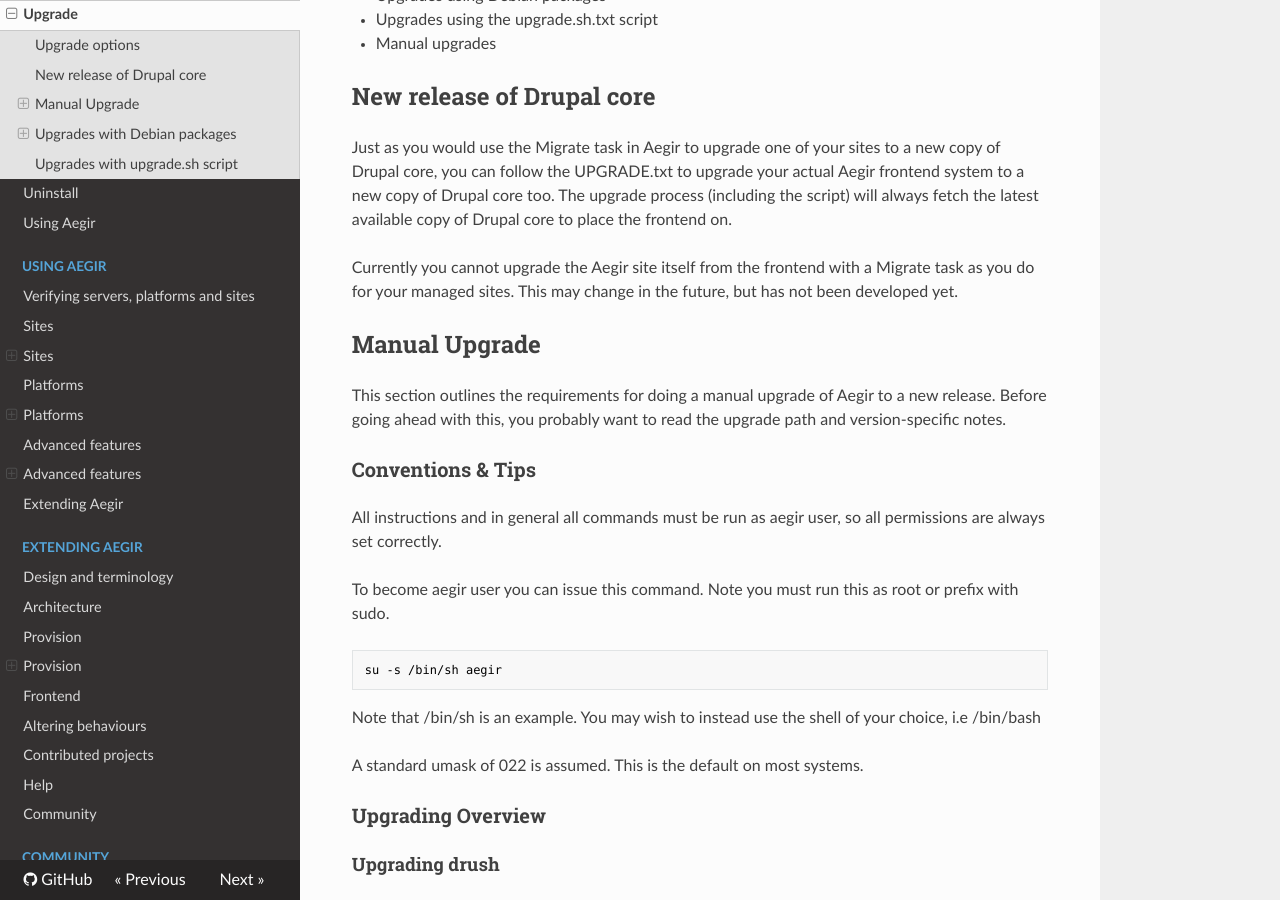
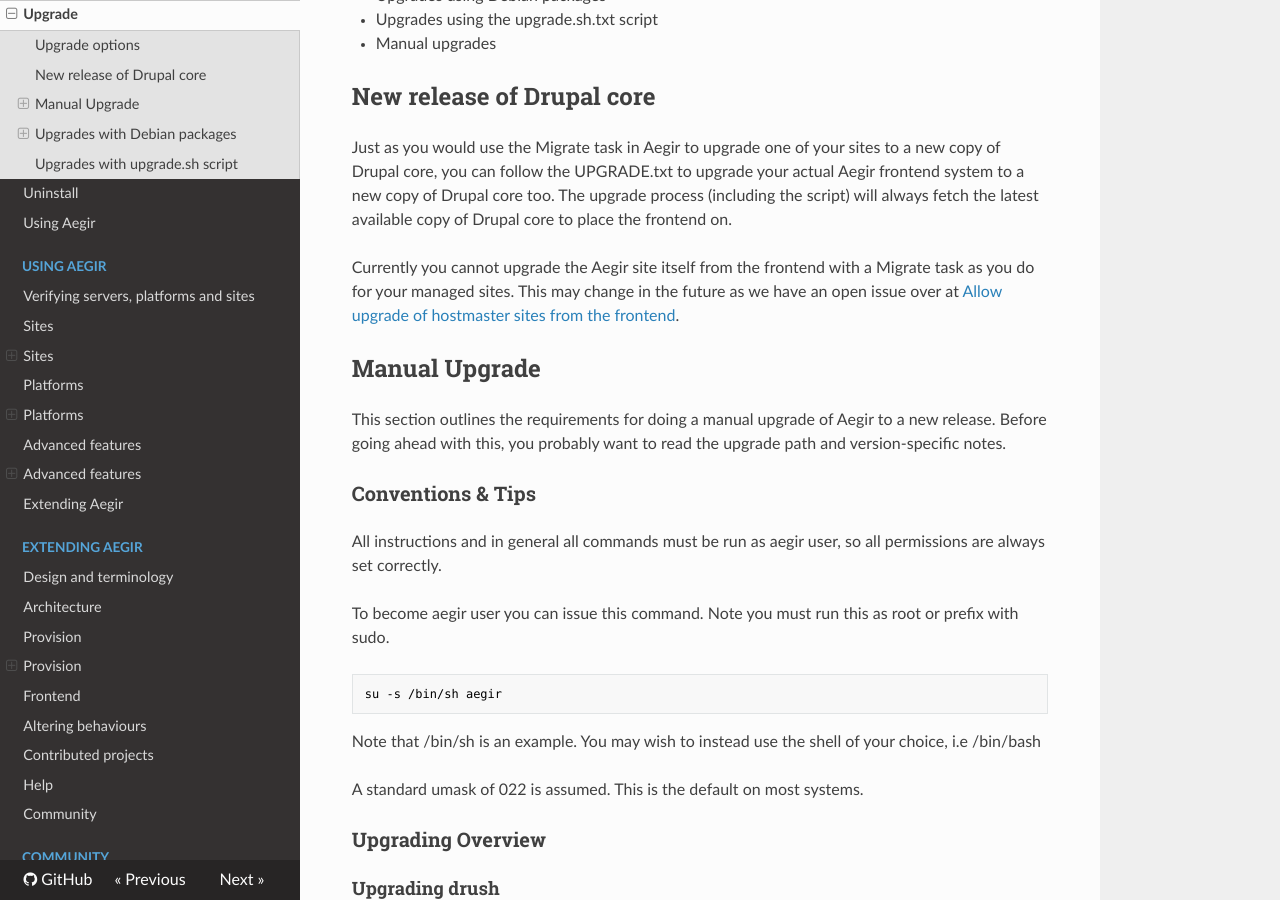
Before and after one commit to aegir-project/documentation, an MkDocs documentation site: the page built from docs/install/upgrade.md, in a window 1280 px wide and 900 px high, scrolled down 1072 px. Built offline with MkDocs 1.6.1, drawn with Linux system fonts in a browser that asks for light colours; nearby versions of some CDN libraries; old or Windows-style settings are respelled for this version of MkDocs.

Commit message:
Added link to the hostmaster self-migration issue.

```diff
--- a/docs/install/upgrade.md
+++ b/docs/install/upgrade.md
@@ -29,7 +29,7 @@
 
 Just as you would use the Migrate task in Aegir to upgrade one of your sites to a new copy of Drupal core, you can follow the UPGRADE.txt to upgrade your actual Aegir frontend system to a new copy of Drupal core too. The upgrade process (including the script) will always fetch the latest available copy of Drupal core to place the frontend on.
 
-Currently you cannot upgrade the Aegir site itself from the frontend with a Migrate task as you do for your managed sites. This may change in the future, but has not been developed yet.
+Currently you cannot upgrade the Aegir site itself from the frontend with a Migrate task as you do for your managed sites. This may change in the future as we have an open issue over at [Allow upgrade of hostmaster sites from the frontend](https://www.drupal.org/node/711746).
 
 
 Manual Upgrade
```
